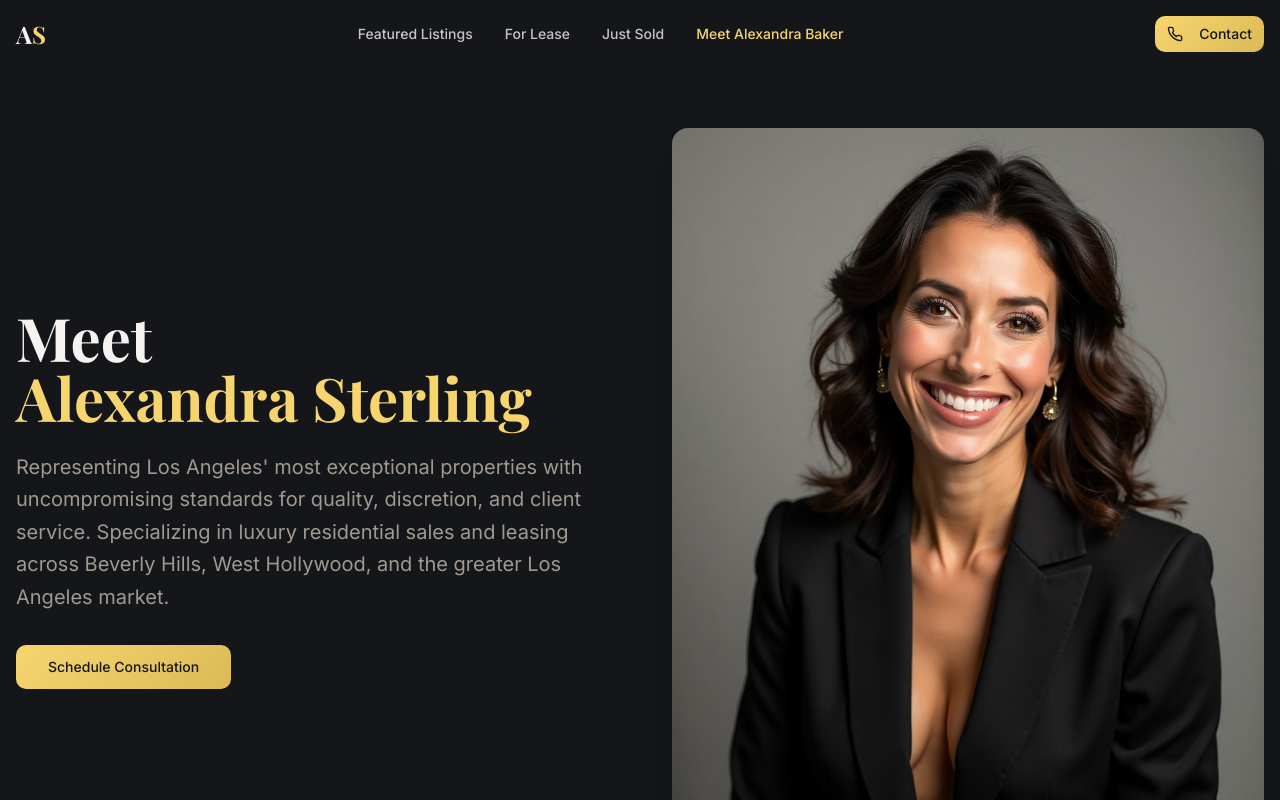
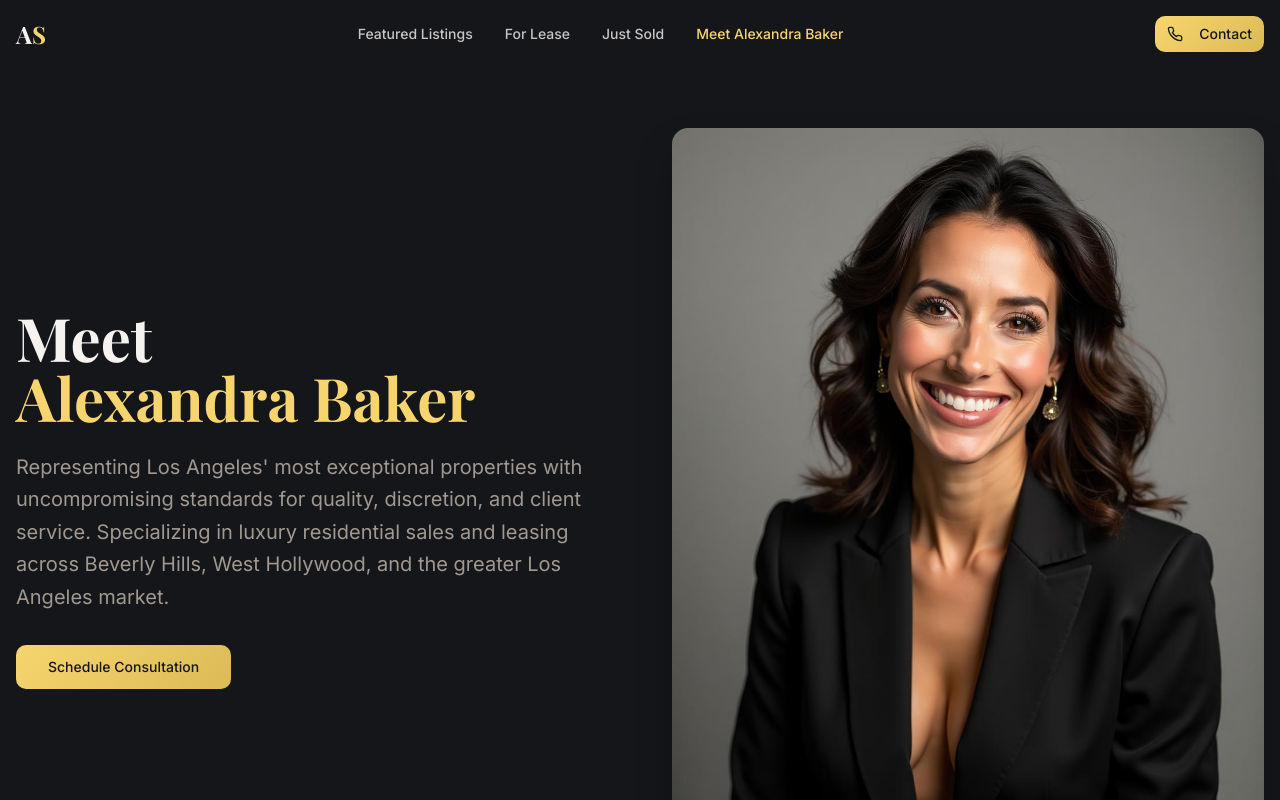
Before and after one commit to vaibhavMokale-stack/luxe-portals, a React (Vite) app: page /about in a window 1280 px wide. Shown: the top 800 px of the page. Built offline with nearby package versions, Linux system fonts and the light colour scheme.

Commit message:
Update About.tsx

```diff
--- a/src/pages/About.tsx
+++ b/src/pages/About.tsx
@@ -39,7 +39,7 @@ const About = () => {
           <div>
             <h1 className="text-5xl md:text-6xl font-serif font-bold mb-6 text-foreground">
               Meet
-              <span className="block text-primary">Alexandra Sterling</span>
+              <span className="block text-primary">Alexandra Baker</span>
             </h1>
             <p className="text-xl text-muted-foreground leading-relaxed mb-8">
               Representing Los Angeles' most exceptional properties with uncompromising standards for quality,
@@ -55,7 +55,7 @@ const About = () => {
             <div className="aspect-[4/5] bg-gradient-card rounded-2xl overflow-hidden shadow-luxury">
               <img
                 src="/listings/agent-portrait.jpg"
-                alt="Alexandra Sterling"
+                alt="Alexandra Baker"
                 className="w-full h-full object-cover"
               />
             </div>
```
